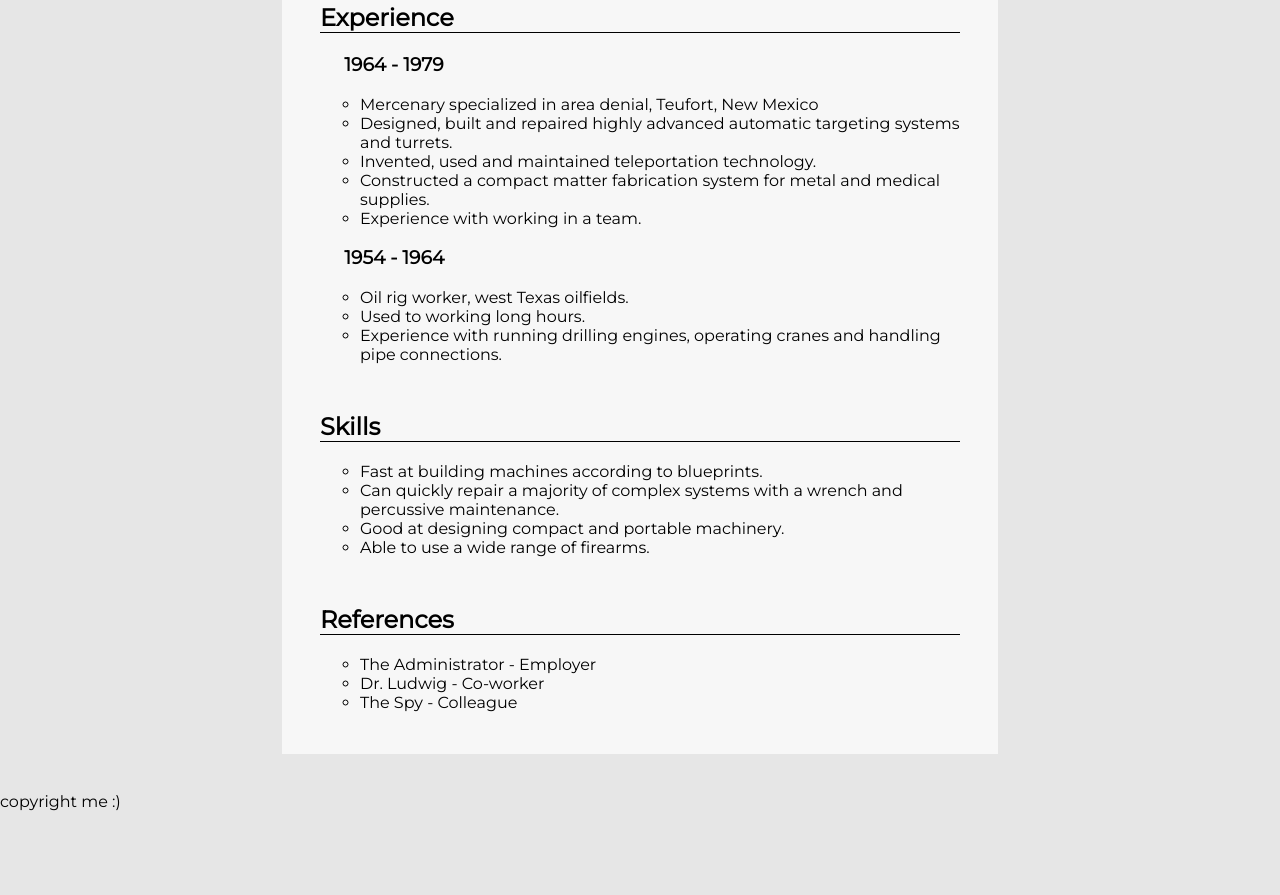
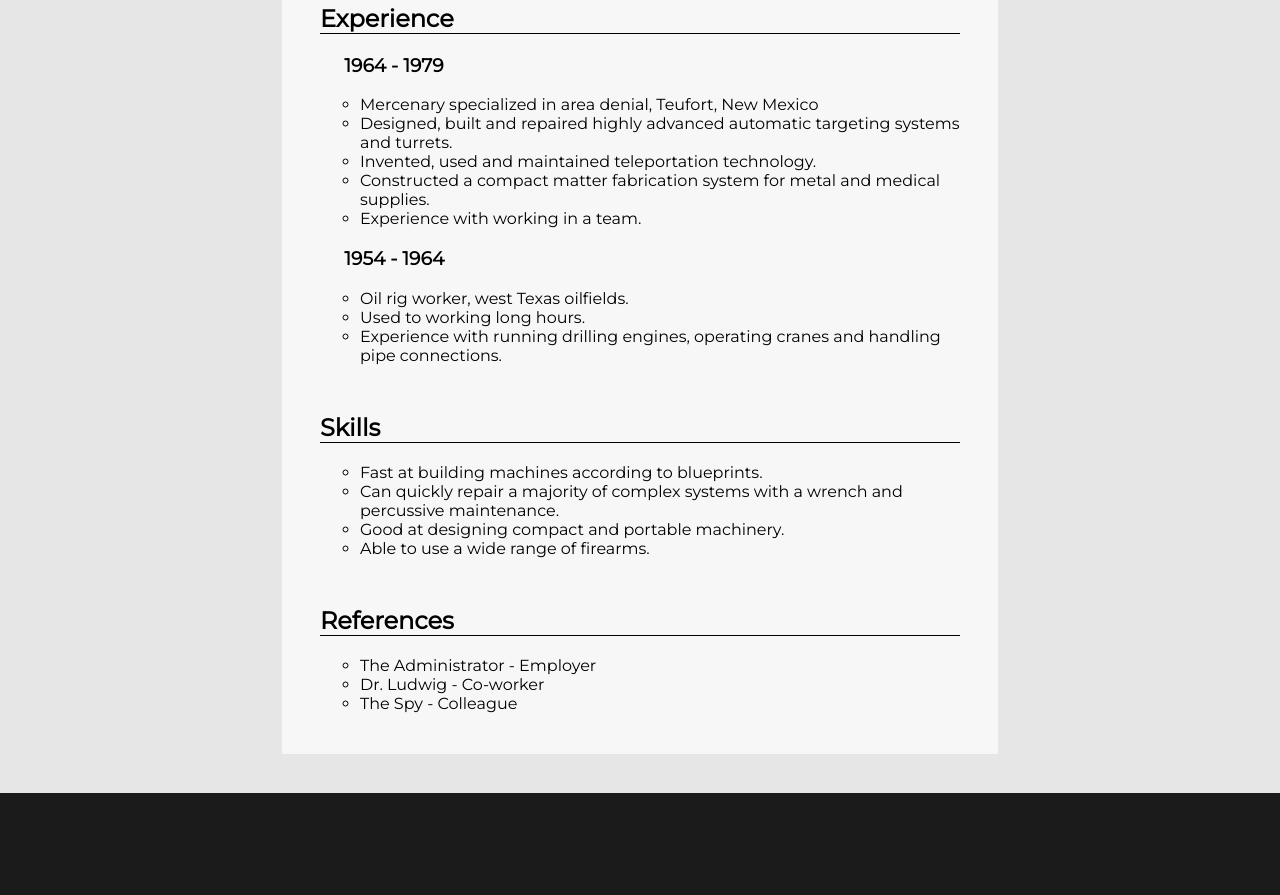
Before and after one commit to filipandersson3/cv-webbutveckling, a plain HTML site: page index.html in a window 1280 px wide. Shown: the part 584-1479 px from the top of the page. Before the commit the page ends 1395 px from the top, so only its background shows below. Drawn offline with Linux system fonts and the light colour scheme.

Commit message:
lagt till footer

```diff
--- a/cv.css
+++ b/cv.css
@@ -22,7 +22,7 @@ nav {
     justify-content: center;
 }
 .navbaritem {
-    padding: 1rem;
+    padding: 1.25rem 1rem 1rem 1rem;
     border-right: 1px solid black;
 }
 .navbaritem:nth-child(2) {
@@ -68,3 +68,9 @@ h3.list {
 ul {
     list-style-type: circle;
 }
+footer {
+    margin: 0 0 0;
+    padding: 5% 5% 3% 5%;
+    color: rgb(247, 247, 247);
+    background-color: rgb(27, 27, 27);
+}
--- a/index.html
+++ b/index.html
@@ -112,7 +112,7 @@
         </div>
     </div>
     <footer>
-        copyright me :)
+
     </footer>
 </body>
 </html>
```
